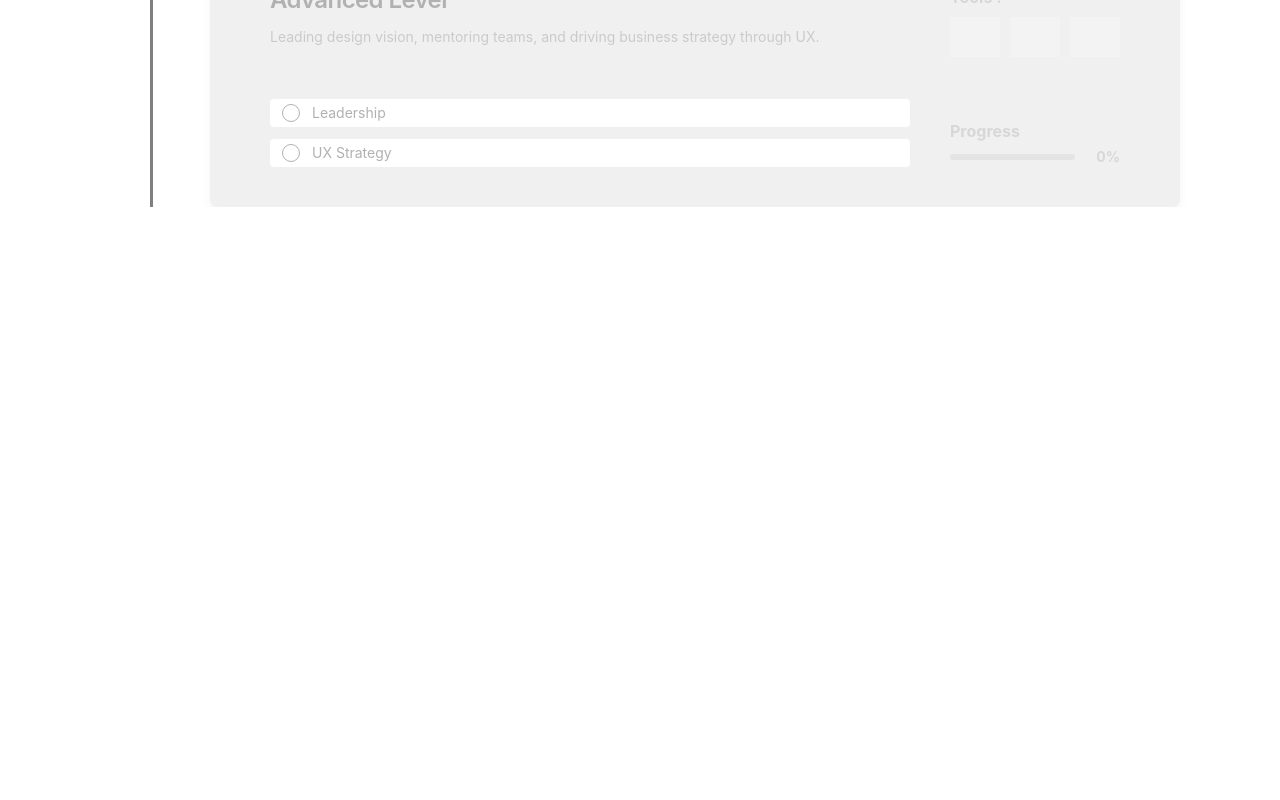
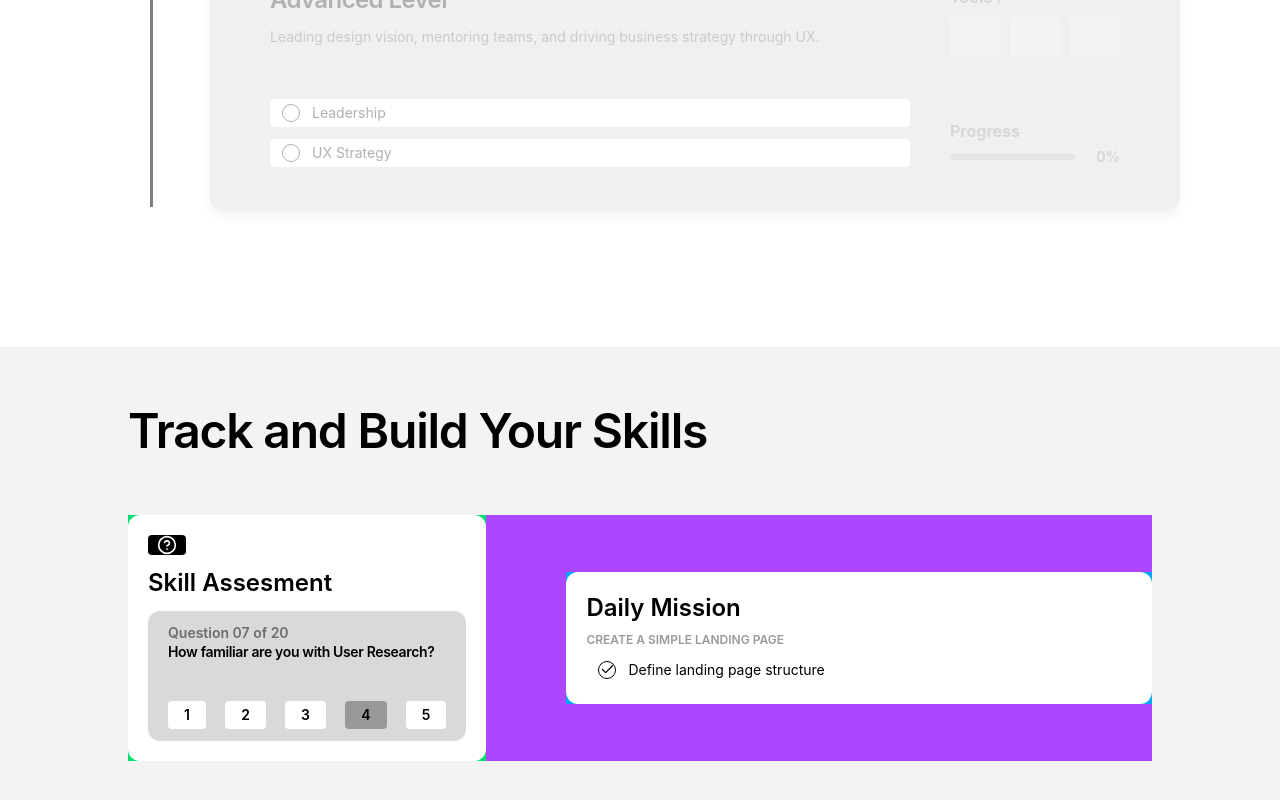
Before and after one commit to Ampasan/Frontend_CareerBytes, a React (Vite) app: page / in a window 1280 px wide. Shown: the part 2350-3150 px from the top of the page. Before the commit the page ends 2557 px from the top, so only its background shows below. Built offline with nearby package versions, Linux system fonts and the light colour scheme.

Commit message:
Add: Mission Section, Skill Card, and Daily Card

```diff
--- /dev/null
+++ b/src/components/ui/DailyMissionCard.jsx
@@ -0,0 +1,16 @@
+import Checklist from "./Checklist";
+
+function DailyMissionCard() {
+    return(
+        <div className="bg-white p-5 rounded-xl flex flex-col gap-2">
+            <h2 className="font-semibold text-2xl">Daily Mission</h2>
+            <p className="text-xs font-semibold text-black/40">CREATE A SIMPLE LANDING PAGE</p>
+            <Checklist
+            isCheck={true}
+            text="Define landing page structure"
+            />
+        </div>
+    )
+}
+
+export default DailyMissionCard;
--- /dev/null
+++ b/src/components/ui/SkillAsCard.jsx
@@ -0,0 +1,28 @@
+import { CircleQuestionMark } from "lucide-react";
+import RoadmapCard from "./RoadmapCard";
+
+function SkillAsCard() {
+    return(
+        <div className="bg-white p-5 rounded-xl flex flex-col gap-3">
+            <div className="bg-black w-[12%] rounded-sm">
+                <div className="flex justify-center items-center">
+                    <CircleQuestionMark color="#ffffff" size={20}/>
+                </div>
+            </div>
+            <h2 className="font-semibold text-2xl">Skill Assesment</h2>
+            <div className="bg-black/15 px-5 py-3 rounded-xl text-sm">
+                <h3 className="font-semibold text-black/50">Question 07 of 20</h3>
+                <h3 className="font-semibold text-black tracking-tight leading-tight mb-10">How familiar are you with User Research?</h3>
+                <div className="flex items-center justify-between">
+                    <h3 className="bg-white px-4 py-1 rounded font-semibold text-black">1</h3>
+                    <h3 className="bg-white px-4 py-1 rounded font-semibold text-black">2</h3>
+                    <h3 className="bg-white px-4 py-1 rounded font-semibold text-black">3</h3>
+                    <h3 className="bg-black/30 px-4 py-1 rounded font-semibold text-black">4</h3>
+                    <h3 className="bg-white px-4 py-1 rounded font-semibold text-black">5</h3>
+                </div>
+            </div>
+        </div>
+    )
+}
+
+export default SkillAsCard;
--- /dev/null
+++ b/src/features/landing/components/MissionSection.jsx
@@ -0,0 +1,25 @@
+import DailyMissionCard from "../../../components/ui/DailyMissionCard";
+import SkillAsCard from "../../../components/ui/SkillAsCard";
+
+
+function MissionSection() {
+    return(
+        <section className="bg-[var(--color-image)]">
+            <div className="flex flex-col max-w-5xl mx-auto py-10 gap-15">
+                <h1 className="text-5xl font-semibold tracking-tight mt-5">Track and Build Your Skills</h1>
+                <div className="bg-purple-500 grid grid-cols-[35%_65%] gap justify-center items-center">
+                    <div className="bg-green-400">
+                        <SkillAsCard />
+                    </div>
+                    <div className="bg-sky-500 ml-20">
+                        <DailyMissionCard />
+                    </div>
+
+                </div>
+            </div>
+        </section>
+    )
+
+}
+
+export default MissionSection;
--- a/src/features/landing/components/RoadmapSection.jsx
+++ b/src/features/landing/components/RoadmapSection.jsx
@@ -36,7 +36,7 @@ function RoadmapSection() {
   ];
 
     return(
-        <section>
+        <section className="mb-35">
                 <div className="pl-22 pt-10 flex justify-center items-center gap-10">
                     <h2 className="text-5xl font-semibold tracking-tight">Plan Your Career Path</h2>
                     <div className="flex-1 h-[3px] bg-black"></div>
--- a/src/pages/LandingPage.jsx
+++ b/src/pages/LandingPage.jsx
@@ -2,6 +2,7 @@ import Navbar from "../components/layout/Navbar"
 import HeroSection from "../features/landing/components/HeroSection"
 import AboutSection from "../features/landing/components/AboutSection"
 import RoadmapSection from "../features/landing/components/RoadmapSection"
+import MissionSection from "../features/landing/components/MissionSection"
 
 function LandingPage() {
     return(
@@ -10,6 +11,7 @@ function LandingPage() {
         <HeroSection />
         <AboutSection />
         <RoadmapSection />
+        <MissionSection />
         </>
 
     )
```
